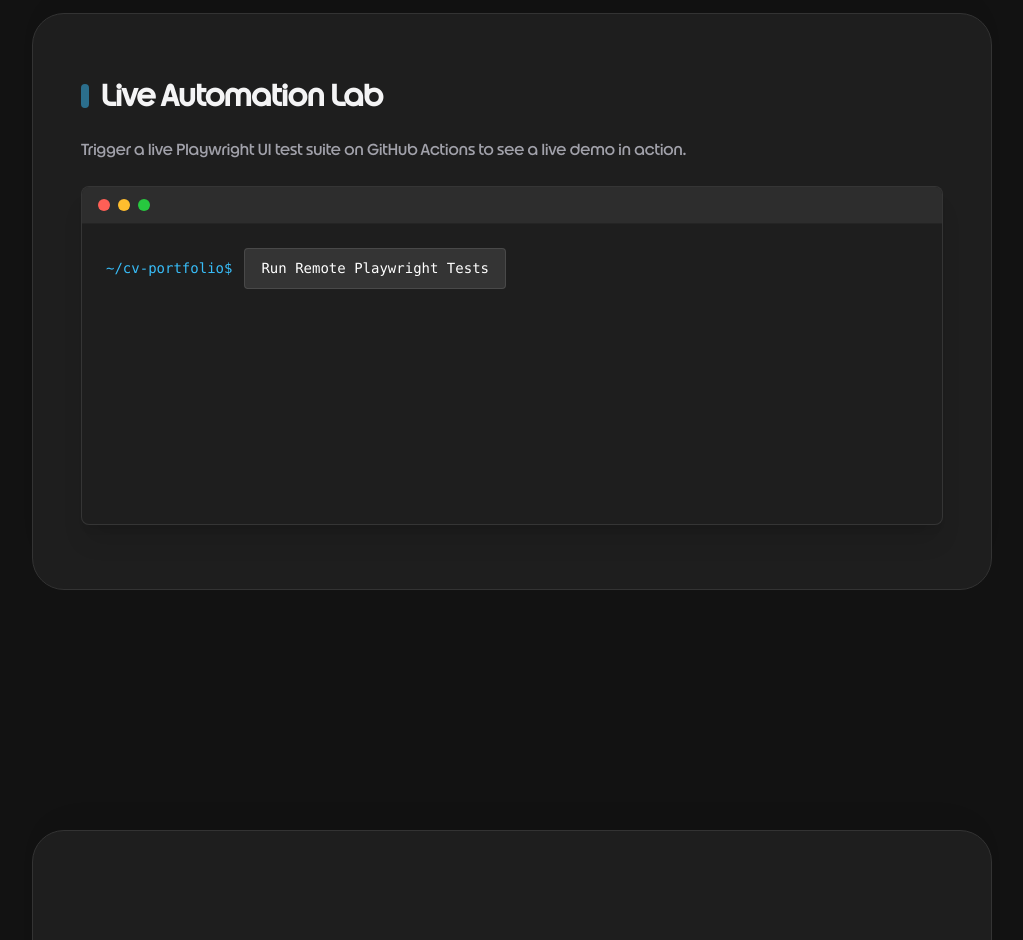
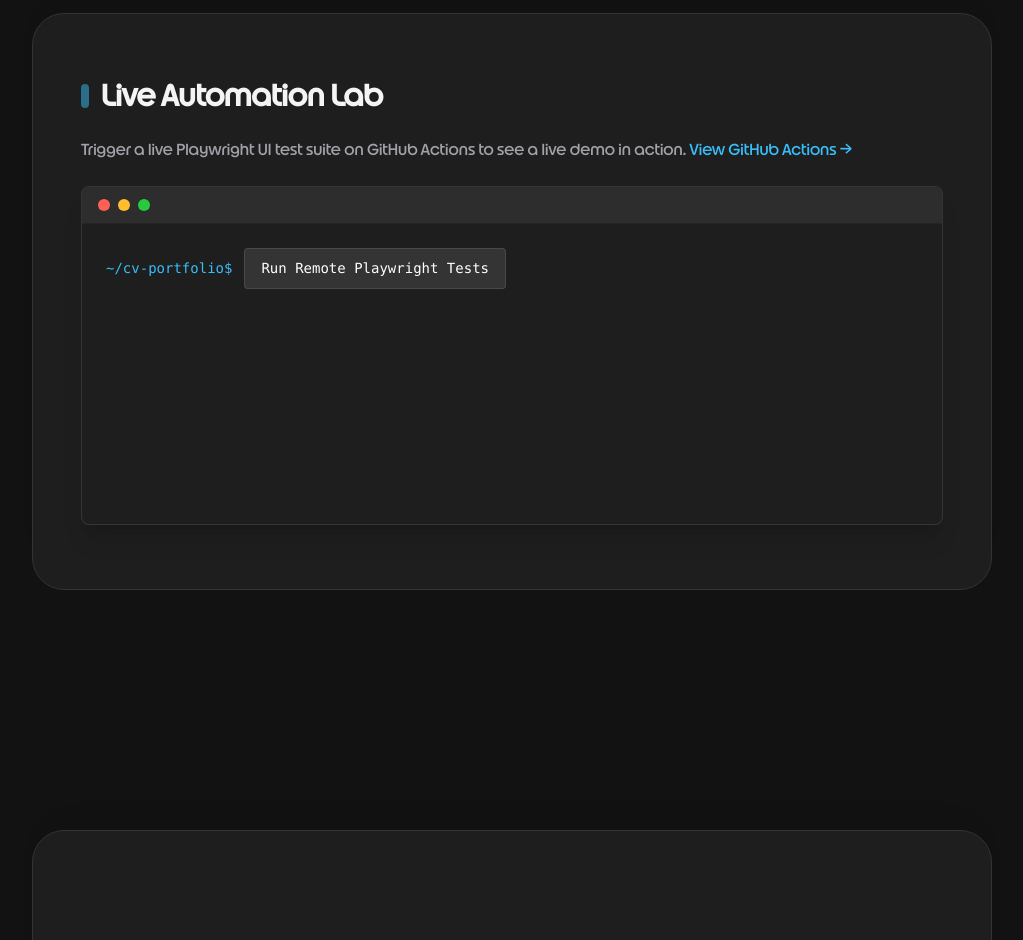
Before and after one commit to josemejias11/cv-portfolio, a Next.js app: page / in a window 1280 px wide. Shown: the part 5580-6520 px from the top of the page, without its empty margins (128-1151 px from the left). Built offline with nearby package versions, Linux system fonts and the light colour scheme.

Commit message:
feat: Add GitHub Actions links to Automation Lab

```diff
--- a/components/AutomationLab.tsx
+++ b/components/AutomationLab.tsx
@@ -99,7 +99,12 @@ export default function AutomationLab() {
           <span className="w-2 h-6 bg-[var(--color-accent-primary)] rounded-sm inline-block animate-pulse"></span>
           Live Automation Lab
         </h2>
-        <p className="text-[var(--color-text-secondary)] mb-6">Trigger a live Playwright UI test suite on GitHub Actions to see a live demo in action.</p>
+        <p className="text-[var(--color-text-secondary)] mb-6">
+          Trigger a live Playwright UI test suite on GitHub Actions to see a live demo in action.{' '}
+          <a href="https://github.com/josemejias11/cv-portfolio/actions/workflows/automation-lab.yml" target="_blank" rel="noopener noreferrer" className="text-[var(--color-accent-primary)] hover:underline font-medium">
+            View GitHub Actions →
+          </a>
+        </p>
       </ScrollReveal>
 
       <ScrollReveal delay={0.2}>
@@ -123,8 +128,22 @@ export default function AutomationLab() {
 
             {error && <div className="text-red-400 mt-4">Error: {error}</div>}
 
-            {loading && steps.length === 0 && !error && (
-              <div className="text-zinc-400 animate-pulse mt-4">[GitHub] Triggering workflow & allocating runner...</div>
+            {loading && !error && (
+              <div className="mt-4 space-y-2">
+                <div className="text-zinc-400 animate-pulse">[GitHub] Triggering workflow & allocating runner...</div>
+                {runUrl && (
+                  <div>
+                    <a
+                      href={runUrl}
+                      target="_blank"
+                      rel="noopener noreferrer"
+                      className="text-blue-400 hover:text-blue-300 underline inline-block"
+                    >
+                      View live progress on GitHub Actions →
+                    </a>
+                  </div>
+                )}
+              </div>
             )}
 
             {(steps.length > 0 || completed) && (
```
